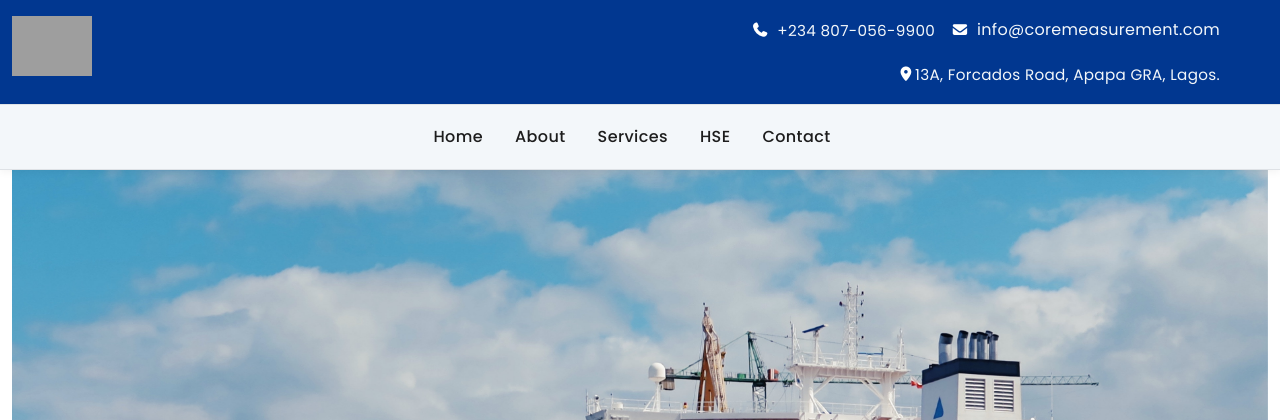
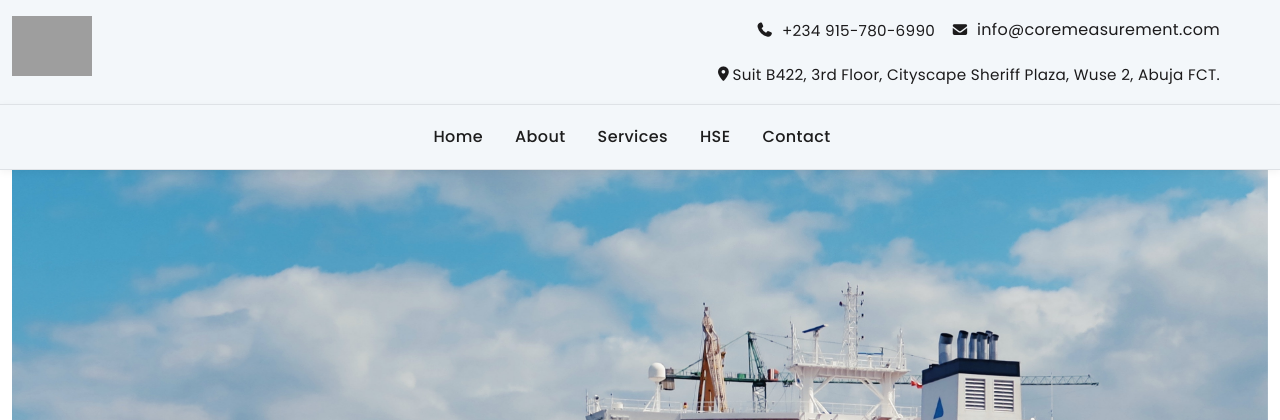
Before and after one commit to lookshines/core-measurement, a Django app: page / in a window 1280 px wide. Shown: the top 420 px of the page. Run offline with Django 5.2, Linux system fonts and the light colour scheme; some libraries are stand-ins or nearby versions; grey boxes are pictures that could not be loaded.

Commit message:
change topbar and footer color background and text

```diff
--- a/static/css/style.css
+++ b/static/css/style.css
@@ -127,23 +127,27 @@ section h2::after {
 
 /* ===== TOP BAR ===== */
 .topbar {
-  background-color: var(--smalt);
-  color: var(--light-color);
+  background-color: #f3f7fa;
+  color: #1c1b1c;
   font-size: 0.95rem;
   letter-spacing: 0.3px;
 }
 
 .topbar i {
-  color: #ffffff;
+  color: #1c1b1c;
   font-size: 0.9rem;
 }
 
 .topbar a {
-  color: var(--light-color);
+  color: #1c1b1c;
   transition: color 0.3s ease;
 }
 
 .topbar a:hover {
+  color: var(--contrast-color);
+}
+
+.topbar i:hover {
   color: var(--contrast-color);
 }
 
@@ -869,8 +873,8 @@ section h2::after {
 
 /* ===== FOOTER SECTION ===== */
 .footer {
-  background: linear-gradient(135deg, var(--smalt) 0%, var(--venice-blue) 100%);
-  color: #fff; /* Use pure white for text */
+  background-color: #f3f7fa; /* Neutral dark gray, not blue */
+  color: #1c1b1c;
   position: relative;
   overflow: hidden;
   padding-top: 70px;
@@ -896,7 +900,7 @@ section h2::after {
 
 /* Headings */
 .footer h5 {
-  color: var(--half-baked) !important; /* Light blue headers */
+  color: #1c1b1c !important; /* Light blue headers */
   font-weight: 600;
   text-transform: uppercase;
   letter-spacing: 0.5px;
@@ -904,7 +908,7 @@ section h2::after {
 }
 
 .footer h6 {
-  color: var(--catskill-white) !important; /* Very light blue for staff mail */
+  color: #1c1b1c !important; /* Very light blue for staff mail */
   transition: color 0.3s ease;
 }
 
@@ -914,7 +918,7 @@ section h2::after {
 
 /* Paragraph text */
 .footer p {
-  color: rgba(255, 255, 255, 0.8) !important; /* Lighter text for better readability */
+  color: rgba(28, 27, 28, 0.8) !important; /* Lighter text for better readability */
   font-size: 0.95rem;
   line-height: 1.7;
 }
@@ -925,20 +929,20 @@ section h2::after {
 }
 
 .footer ul li {
-  color: rgba(255, 255, 255, 0.8) !important; /* Lighter text for better readability */
+  color: rgba(28, 27, 28, 0.8) !important; /* Lighter text for better readability */
   list-style: none;
   margin-bottom: 0.4rem;
 }
 
 /* Links */
 .footer a {
-   color: rgba(255, 255, 255, 0.8) !important; /* Lighter text for better readability */
+   color: rgba(28, 27, 28, 0.8) !important; /* Lighter text for better readability */
   text-decoration: none;
   transition: color 0.3s ease, transform 0.3s ease;
 }
 
 .footer a:hover {
-  color: var(--half-baked) !important; /* Accent color on hover */
+  color: var(--primary-color) !important; /* Accent color on hover */
   transform: translateX(3px);
 }
 
--- a/templates/base.html
+++ b/templates/base.html
@@ -39,11 +39,11 @@
                             <div class="icon-wrapper mb-3 position-relative">
                                 <i class="fa-solid fa-location-dot"></i>
                             </div>
-                            <h3 class="h5 fw-semibold mb-2">Lagos</h3>
+                            <h3 class="h5 fw-semibold mb-2">Abuja</h3>
                             <p class="mb-0">
-                                13A, Forcados Road,<br>
-                                Apapa GRA,<br>
-                                Lagos, Nigeria.
+                                Suit B422, 3rd Floor,<br>
+                                Cityscape Sheriff Plaza,<br>
+                                Wuse 2, Abuja FCT.
                             </p>
                         </div>
                     </div>
@@ -107,8 +107,10 @@
                         <h5 class="fw-semibold mb-3">Contact</h5>
                         <ul class="list-unstyled small mb-4">
                             <li class="mb-2">
-                                Lagos<br>
-                                13A, Forcados Road, Apapa GRA, Lagos.
+                                Abuja<br>
+                                Suit B422, 3rd Floor,
+                                Cityscape Sheriff Plaza,
+                                Wuse 2, Abuja FCT.
                             </li>
                             <li class="mb-2">info@coremeasurement.com</li>
                             <li class="mb-0">+234 807-056-9900</li>
--- a/templates/index.html
+++ b/templates/index.html
@@ -146,12 +146,12 @@
             <div class="row text-center gy-4">
 
                 <div class="col-6 col-md-3">
-                    <h1 class="display-5 fw-bold mb-1" data-target=21>0</h1>
+                    <h1 class="display-5 fw-bold mb-1" data-target=35>0</h1>
                     <p class="mb-0">Completed Projects</p>
                 </div>
 
                 <div class="col-6 col-md-3">
-                    <h1 class="display-5 fw-bold mb-1" data-target=32>0</h1>
+                    <h1 class="display-5 fw-bold mb-1" data-target=18>0</h1>
                     <p class="mb-0">Happy Clients</p>
                 </div>
 
@@ -161,7 +161,7 @@
                 </div>
 
                 <div class="col-6 col-md-3">
-                    <h1 class="display-5 fw-bold mb-1" data-target=3000>0</h1>
+                    <h1 class="display-5 fw-bold mb-1" data-target=1500>0</h1>
                     <p class="mb-0">Satisfied Employees</p>
                 </div>
 
--- a/templates/nav.html
+++ b/templates/nav.html
@@ -11,7 +11,7 @@
         <div class="col-md-8 d-flex flex-wrap align-items-center justify-content-center justify-content-md-end gap-3">
             <span class="d-flex align-items-center">
                 <i class="fa-solid fa-phone me-2"></i>
-                +234 807-056-9900
+                +234 915-780-6990
             </span>
             <span class="d-flex align-items-center">
                 <i class="fa fa-envelope me-2"></i>
@@ -21,9 +21,9 @@
             </span>
             <span class="d-flex align-items-center">
                 <i class="fa-solid fa-location-dot"></i>
-                13A, Forcados Road,
-                Apapa GRA,
-                Lagos.
+                Suit B422, 3rd Floor,
+                Cityscape Sheriff Plaza,
+                Wuse 2, Abuja FCT.
             </span>
         </div>
     </div>
```
Also changed, not shown: 1 other file.
